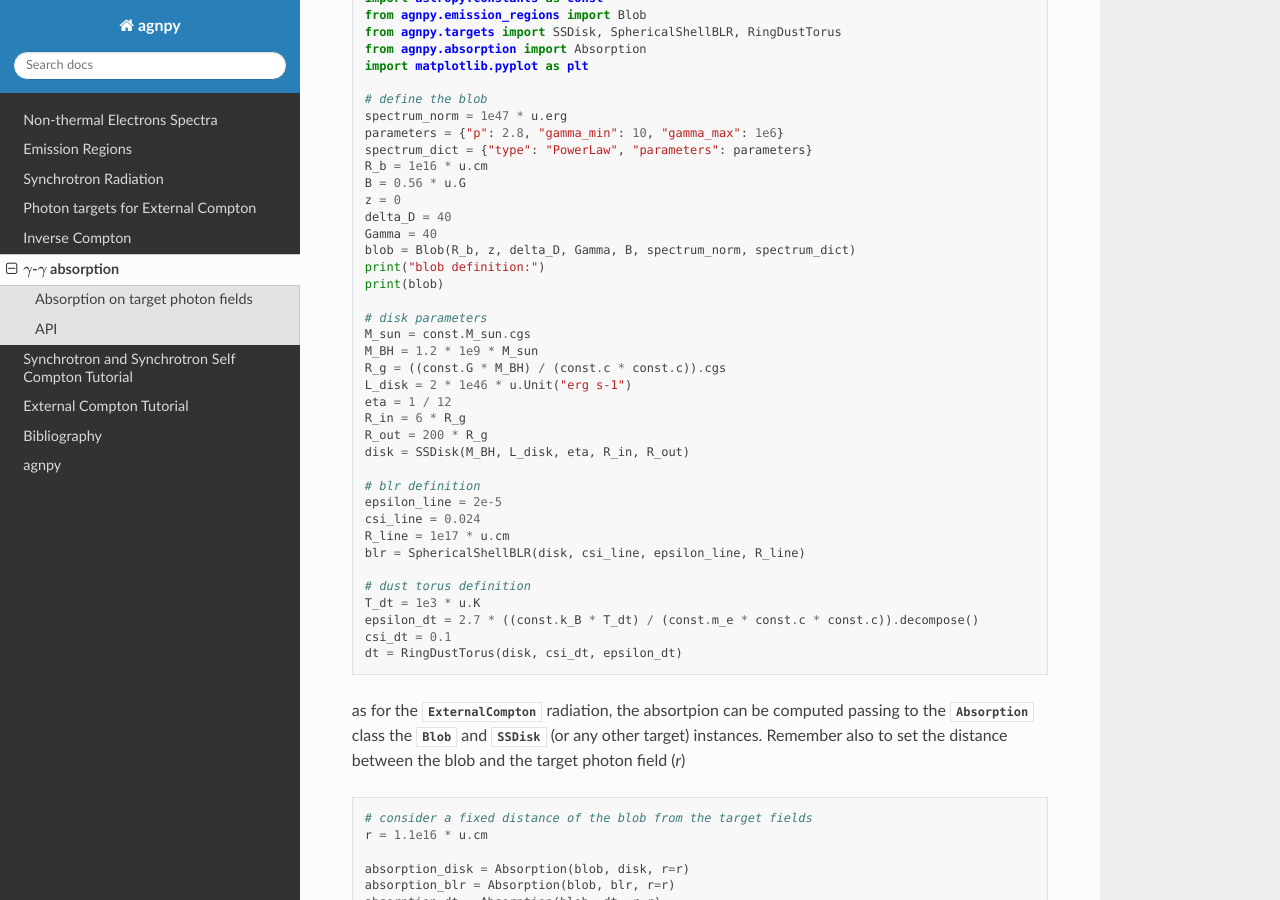
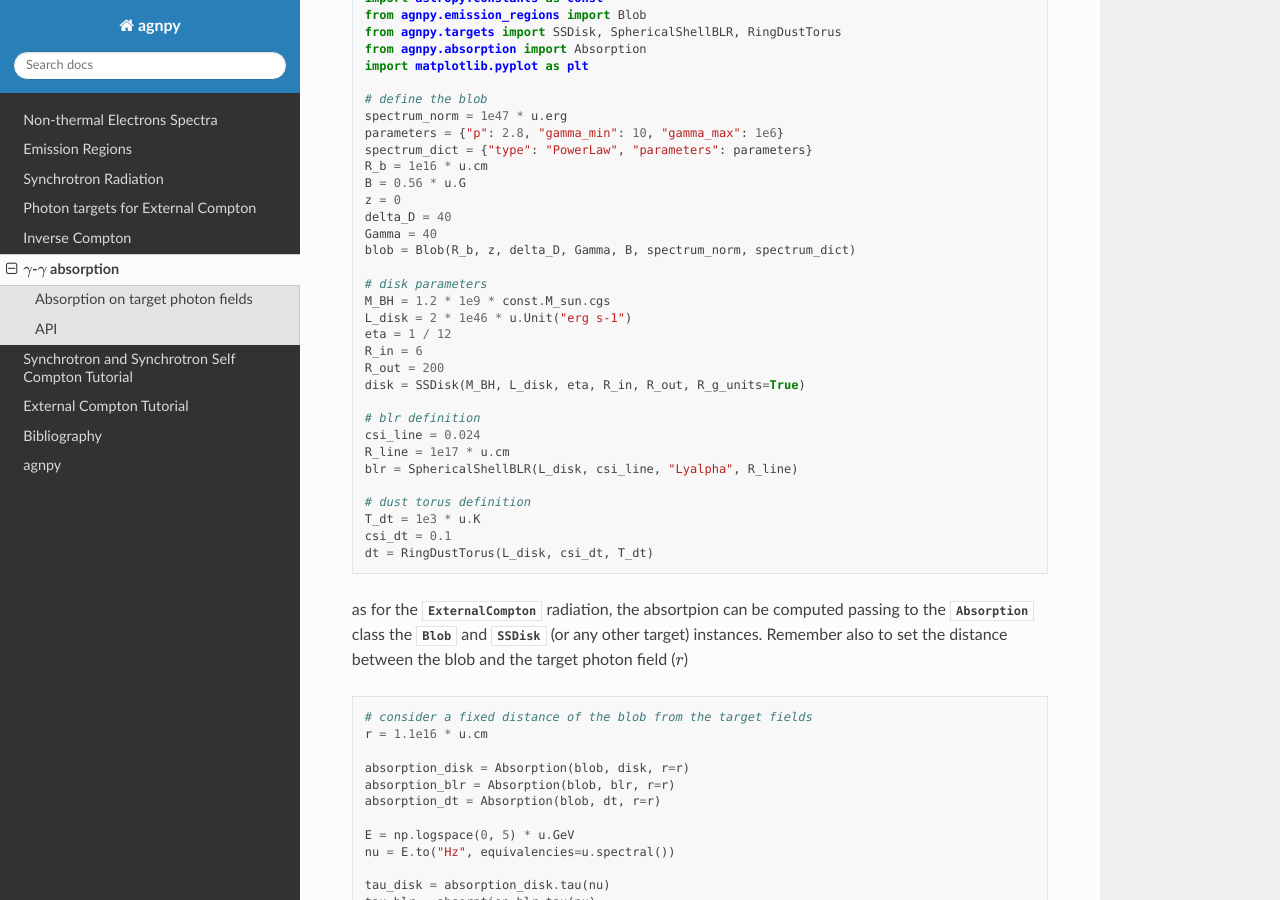
Before and after one commit to cosimoNigro/agnpy, a Sphinx documentation site: the page built from docs/absorption.rst, in a window 1280 px wide and 900 px high, scrolled down 898 px. Built offline with Sphinx 7.4.7 and the Read the Docs theme 2.0.0, drawn with Linux system fonts in a browser that asks for light colours.

Commit message:
adapted also absorption to new API

```diff
--- a/docs/absorption.rst
+++ b/docs/absorption.rst
@@ -12,9 +12,9 @@ The photon fields that represent the target for the Compton scattering might re-
                                \frac{u(\epsilon, \mu, \phi; l)}{\epsilon m_e c^2} \, \sigma_{\gamma \gamma}(s),
 
 where:
-  - :math:`\cos\psi = \mu\mu_s + \sqrt{1 - \mu^2}\sqrt{1 - \mu_s^2} \cos\phi` is the cosine of the angle between the hitting and the absorbing photon;
-  - :math:`u(\epsilon, \mu, \phi; l)` is the energy density of the target photon field;
-  - :math:`\sigma_{\gamma \gamma}(s)` is the pair-production cross section, with :math:`s = \epsilon_1 \epsilon \, (1 - \cos\psi)\,/\,2` and :math:`\epsilon_1 = h \nu\,/\,(m_e c^2)` the dimensionless hitting photon energy.
+    - :math:`\cos\psi = \mu\mu_s + \sqrt{1 - \mu^2}\sqrt{1 - \mu_s^2} \cos\phi` is the cosine of the angle between the hitting and the absorbing photon;
+    - :math:`u(\epsilon, \mu, \phi; l)` is the energy density of the target photon field;
+    - :math:`\sigma_{\gamma \gamma}(s)` is the pair-production cross section, with :math:`s = \epsilon_1 \epsilon \, (1 - \cos\psi)\,/\,2` and :math:`\epsilon_1 = h \nu\,/\,(m_e c^2)` the dimensionless hitting photon energy.
 
 Photoabsorption results in an attenuation of the photon flux by a factor :math:`\exp(-\tau_{\gamma \gamma})`.
 
@@ -47,32 +47,30 @@ In the following example we compute the optical depths produced by the disk, the
 	delta_D = 40
 	Gamma = 40
 	blob = Blob(R_b, z, delta_D, Gamma, B, spectrum_norm, spectrum_dict)
-	print("blob definition:")
-	print(blob)
 
 	# disk parameters
-	M_sun = const.M_sun.cgs
-	M_BH = 1.2 * 1e9 * M_sun
-	R_g = ((const.G * M_BH) / (const.c * const.c)).cgs
+	M_BH = 1.2 * 1e9 * const.M_sun.cgs
 	L_disk = 2 * 1e46 * u.Unit("erg s-1")
 	eta = 1 / 12
-	R_in = 6 * R_g
-	R_out = 200 * R_g
-	disk = SSDisk(M_BH, L_disk, eta, R_in, R_out)
+	R_in = 6
+	R_out = 200
+	disk = SSDisk(M_BH, L_disk, eta, R_in, R_out, R_g_units=True)
 
 	# blr definition
-	epsilon_line = 2e-5
 	csi_line = 0.024
 	R_line = 1e17 * u.cm
-	blr = SphericalShellBLR(disk, csi_line, epsilon_line, R_line)
+	blr = SphericalShellBLR(L_disk, csi_line, "Lyalpha", R_line)
 
 	# dust torus definition
 	T_dt = 1e3 * u.K
-	epsilon_dt = 2.7 * ((const.k_B * T_dt) / (const.m_e * const.c * const.c)).decompose()
 	csi_dt = 0.1
-	dt = RingDustTorus(disk, csi_dt, epsilon_dt)
+	dt = RingDustTorus(L_disk, csi_dt, T_dt)
 
-as for the :class:`~agnpy.compton.ExternalCompton` radiation, the absortpion can be computed passing to the :class:`~agnpy.absorption.Absorption` class the :class:`~agnpy.emission_regions.Blob` and :class:`~agnpy.targets.SSDisk` (or any other target) instances. Remember also to set the distance between the blob and the target photon field (`r`)
+as for the :class:`~agnpy.compton.ExternalCompton` radiation, the absortpion can
+be computed passing to the :class:`~agnpy.absorption.Absorption` class the
+:class:`~agnpy.emission_regions.Blob` and :class:`~agnpy.targets.SSDisk`
+(or any other target) instances.
+Remember also to set the distance between the blob and the target photon field (:math:`r`)
 
 .. code-block:: python
 
```
Also changed, not shown: docs/tutorials/external_compton.ipynb, docs/tutorials/synchrotron_self_compton.ipynb, 5 other files.
